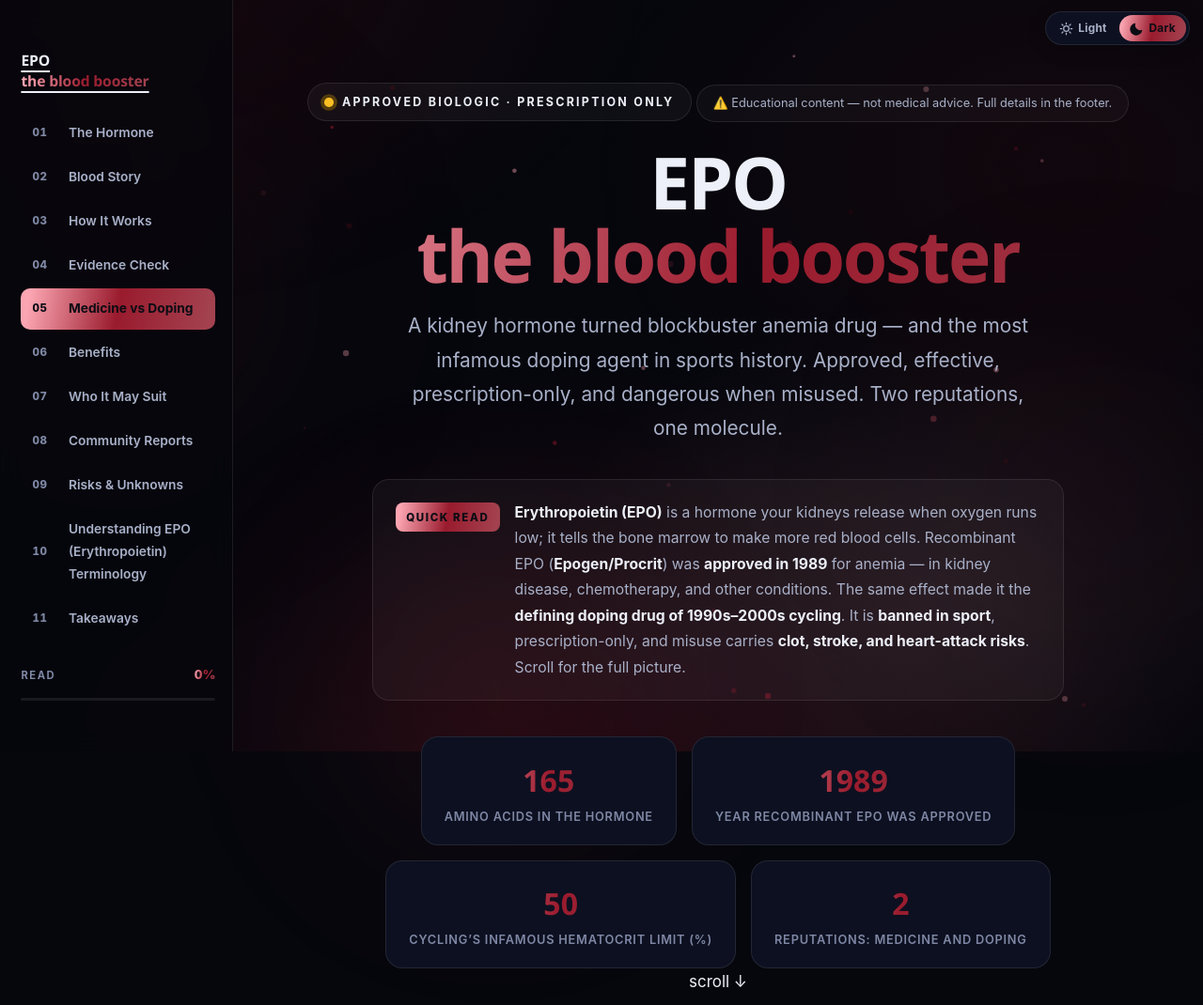
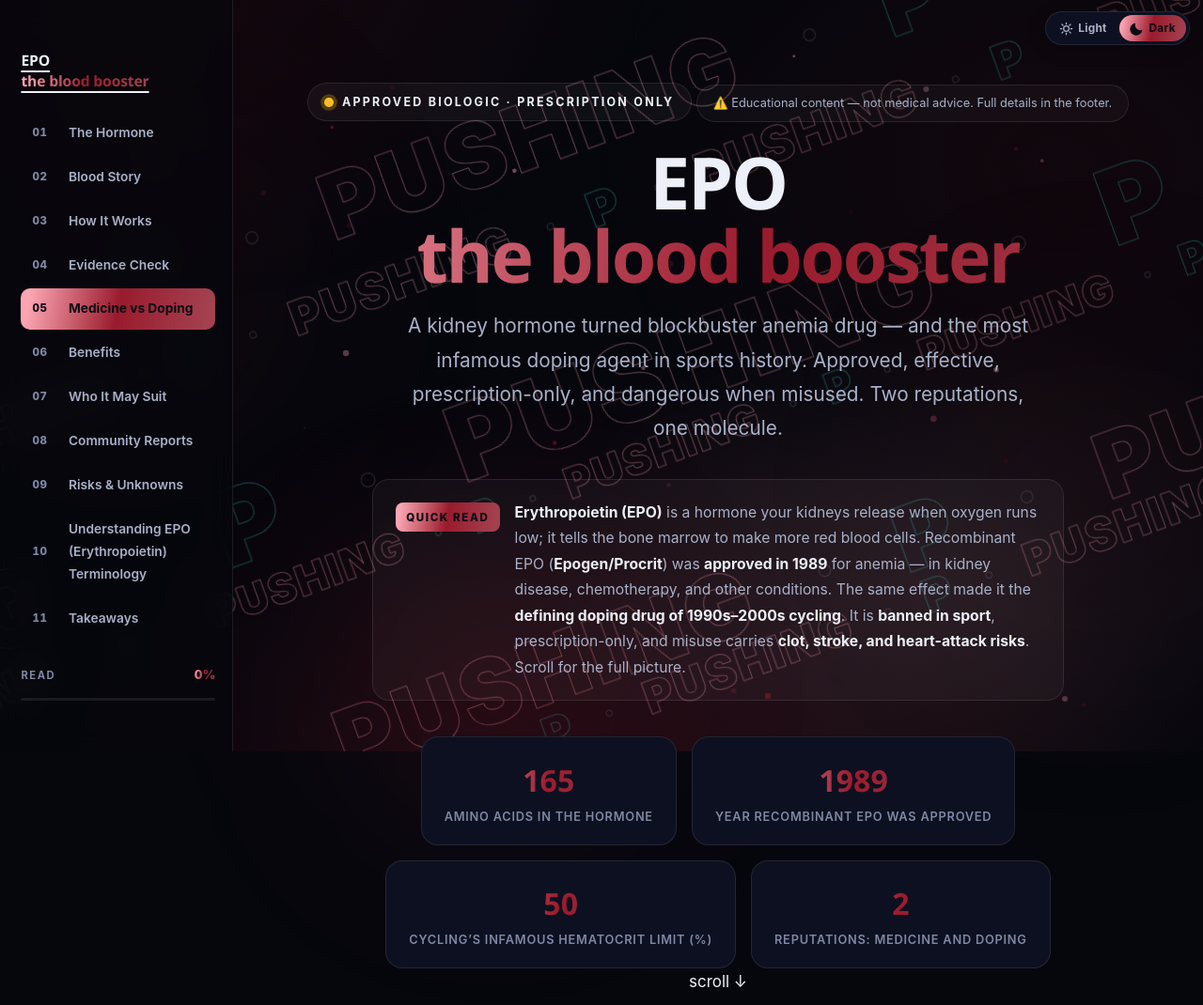
Before and after one commit to discoveranytime/epo, a plain HTML site: page index.html in a window 1280 px wide. Shown: the top 1070 px of the page at 94% size. Drawn offline with Linux system fonts and the light colour scheme; animation ran at ten frames a second.

Commit message:
Add PUSHING P watermark (rose/teal palette)

```diff
--- a/index.html
+++ b/index.html
@@ -507,9 +507,29 @@ mini-poll { display: block; }
 .fitlist strong{color:var(--ink)}
 [data-theme="light"] .tb-est{color:#ffffff}
 
+#bgtext{position:fixed;inset:0;z-index:0;overflow:hidden;pointer-events:none}
+.bgline{position:absolute;left:-25%;width:150%;transform:rotate(-20deg)}
+.bgtrack{display:inline-block;white-space:nowrap;animation:wmdrift var(--spd,120s) linear infinite}
+.bgline.rev .bgtrack{animation-direction:reverse}
+.bgtrack b{font-weight:900;letter-spacing:.04em;color:transparent;-webkit-text-stroke:1px var(--sc,rgba(252,165,178,.38))}
+.bgtrack i{font-style:normal;color:transparent;-webkit-text-stroke:1px rgba(152,164,192,.22);margin:0 .7em}
+.w1{--sc:rgba(252,165,178,.38)}
+.w2{--sc:rgba(45,212,191,.34)}
+@keyframes wmdrift{to{transform:translateX(-50%)}}
+@media(max-width:900px){ .bgline.mhide{display:none} }
+@media (prefers-reduced-motion:reduce){ .bgtrack{animation:none} }
 </style>
 </head>
 <body>
+<div id="bgtext" aria-hidden="true">
+<div class="bgline" style="top:4%;font-size:6rem;--spd:138s"><div class="bgtrack"><span><b class="w1">PUSHING</b><i>·</i><b class="w2">P</b><i>·</i><b class="w1">PUSHING</b><i>·</i><b class="w2">P</b><i>·</i><b class="w1">PUSHING</b><i>·</i><b class="w2">P</b><i>·</i><b class="w1">PUSHING</b><i>·</i><b class="w2">P</b><i>·</i><b class="w1">PUSHING</b><i>·</i><b class="w2">P</b><i>·</i></span><span><b class="w1">PUSHING</b><i>·</i><b class="w2">P</b><i>·</i><b class="w1">PUSHING</b><i>·</i><b class="w2">P</b><i>·</i><b class="w1">PUSHING</b><i>·</i><b class="w2">P</b><i>·</i><b class="w1">PUSHING</b><i>·</i><b class="w2">P</b><i>·</i><b class="w1">PUSHING</b><i>·</i><b class="w2">P</b><i>·</i></span></div></div>
+<div class="bgline rev" style="top:22%;font-size:3.2rem;--spd:106s"><div class="bgtrack"><span><b class="w1">PUSHING</b><i>·</i><b class="w2">P</b><i>·</i><b class="w1">PUSHING</b><i>·</i><b class="w2">P</b><i>·</i><b class="w1">PUSHING</b><i>·</i><b class="w2">P</b><i>·</i><b class="w1">PUSHING</b><i>·</i><b class="w2">P</b><i>·</i><b class="w1">PUSHING</b><i>·</i><b class="w2">P</b><i>·</i></span><span><b class="w1">PUSHING</b><i>·</i><b class="w2">P</b><i>·</i><b class="w1">PUSHING</b><i>·</i><b class="w2">P</b><i>·</i><b class="w1">PUSHING</b><i>·</i><b class="w2">P</b><i>·</i><b class="w1">PUSHING</b><i>·</i><b class="w2">P</b><i>·</i><b class="w1">PUSHING</b><i>·</i><b class="w2">P</b><i>·</i></span></div></div>
+<div class="bgline" style="top:40%;font-size:7rem;--spd:162s"><div class="bgtrack"><span><b class="w1">PUSHING</b><i>·</i><b class="w2">P</b><i>·</i><b class="w1">PUSHING</b><i>·</i><b class="w2">P</b><i>·</i><b class="w1">PUSHING</b><i>·</i><b class="w2">P</b><i>·</i><b class="w1">PUSHING</b><i>·</i><b class="w2">P</b><i>·</i><b class="w1">PUSHING</b><i>·</i><b class="w2">P</b><i>·</i></span><span><b class="w1">PUSHING</b><i>·</i><b class="w2">P</b><i>·</i><b class="w1">PUSHING</b><i>·</i><b class="w2">P</b><i>·</i><b class="w1">PUSHING</b><i>·</i><b class="w2">P</b><i>·</i><b class="w1">PUSHING</b><i>·</i><b class="w2">P</b><i>·</i><b class="w1">PUSHING</b><i>·</i><b class="w2">P</b><i>·</i></span></div></div>
+<div class="bgline rev mhide" style="top:58%;font-size:2.8rem;--spd:119s"><div class="bgtrack"><span><b class="w1">PUSHING</b><i>·</i><b class="w2">P</b><i>·</i><b class="w1">PUSHING</b><i>·</i><b class="w2">P</b><i>·</i><b class="w1">PUSHING</b><i>·</i><b class="w2">P</b><i>·</i><b class="w1">PUSHING</b><i>·</i><b class="w2">P</b><i>·</i><b class="w1">PUSHING</b><i>·</i><b class="w2">P</b><i>·</i></span><span><b class="w1">PUSHING</b><i>·</i><b class="w2">P</b><i>·</i><b class="w1">PUSHING</b><i>·</i><b class="w2">P</b><i>·</i><b class="w1">PUSHING</b><i>·</i><b class="w2">P</b><i>·</i><b class="w1">PUSHING</b><i>·</i><b class="w2">P</b><i>·</i><b class="w1">PUSHING</b><i>·</i><b class="w2">P</b><i>·</i></span></div></div>
+<div class="bgline mhide" style="top:76%;font-size:6rem;--spd:150s"><div class="bgtrack"><span><b class="w1">PUSHING</b><i>·</i><b class="w2">P</b><i>·</i><b class="w1">PUSHING</b><i>·</i><b class="w2">P</b><i>·</i><b class="w1">PUSHING</b><i>·</i><b class="w2">P</b><i>·</i><b class="w1">PUSHING</b><i>·</i><b class="w2">P</b><i>·</i><b class="w1">PUSHING</b><i>·</i><b class="w2">P</b><i>·</i></span><span><b class="w1">PUSHING</b><i>·</i><b class="w2">P</b><i>·</i><b class="w1">PUSHING</b><i>·</i><b class="w2">P</b><i>·</i><b class="w1">PUSHING</b><i>·</i><b class="w2">P</b><i>·</i><b class="w1">PUSHING</b><i>·</i><b class="w2">P</b><i>·</i><b class="w1">PUSHING</b><i>·</i><b class="w2">P</b><i>·</i></span></div></div>
+<div class="bgline rev mhide" style="top:90%;font-size:3rem;--spd:100s"><div class="bgtrack"><span><b class="w1">PUSHING</b><i>·</i><b class="w2">P</b><i>·</i><b class="w1">PUSHING</b><i>·</i><b class="w2">P</b><i>·</i><b class="w1">PUSHING</b><i>·</i><b class="w2">P</b><i>·</i><b class="w1">PUSHING</b><i>·</i><b class="w2">P</b><i>·</i><b class="w1">PUSHING</b><i>·</i><b class="w2">P</b><i>·</i></span><span><b class="w1">PUSHING</b><i>·</i><b class="w2">P</b><i>·</i><b class="w1">PUSHING</b><i>·</i><b class="w2">P</b><i>·</i><b class="w1">PUSHING</b><i>·</i><b class="w2">P</b><i>·</i><b class="w1">PUSHING</b><i>·</i><b class="w2">P</b><i>·</i><b class="w1">PUSHING</b><i>·</i><b class="w2">P</b><i>·</i></span></div></div>
+</div>
+
 <svg class="sr-only" aria-hidden="true" focusable="false">
   <defs>
     <linearGradient id="triGrad" x1="0%" y1="0%" x2="100%" y2="0%">
```
